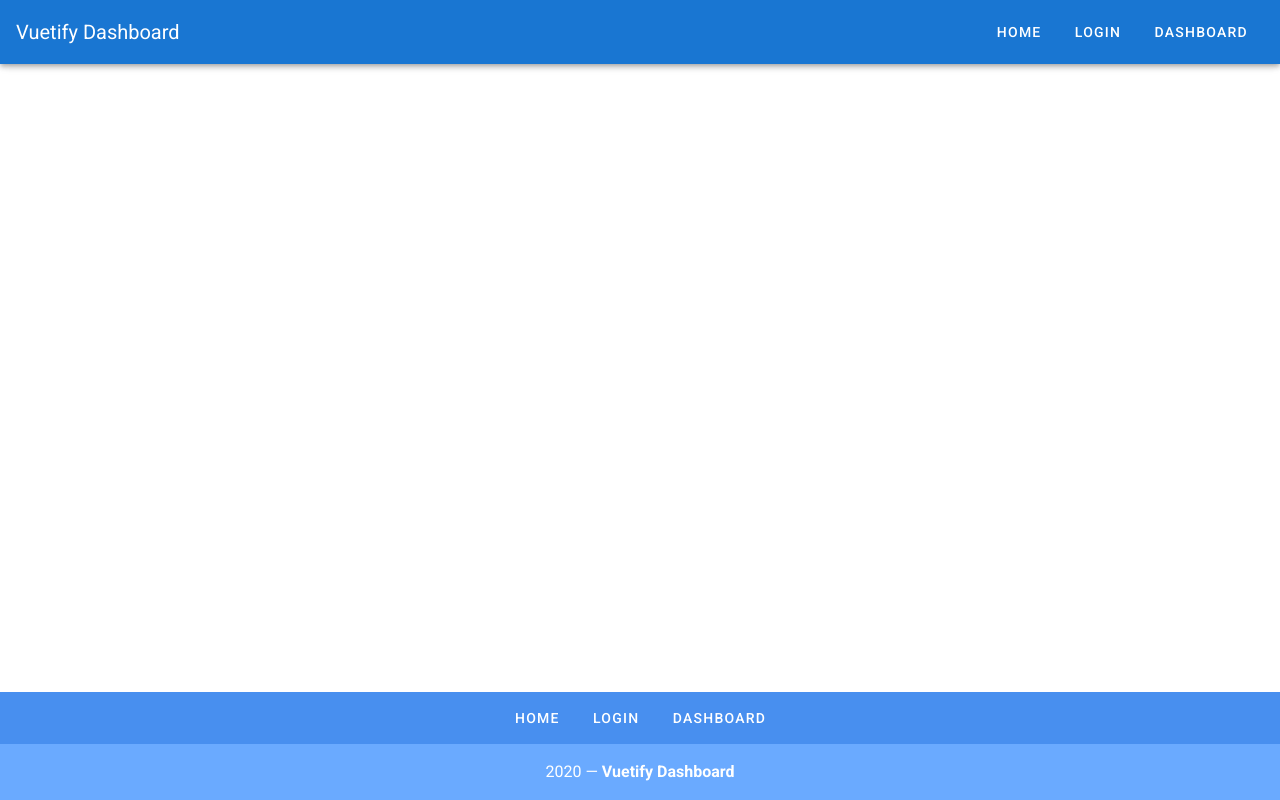
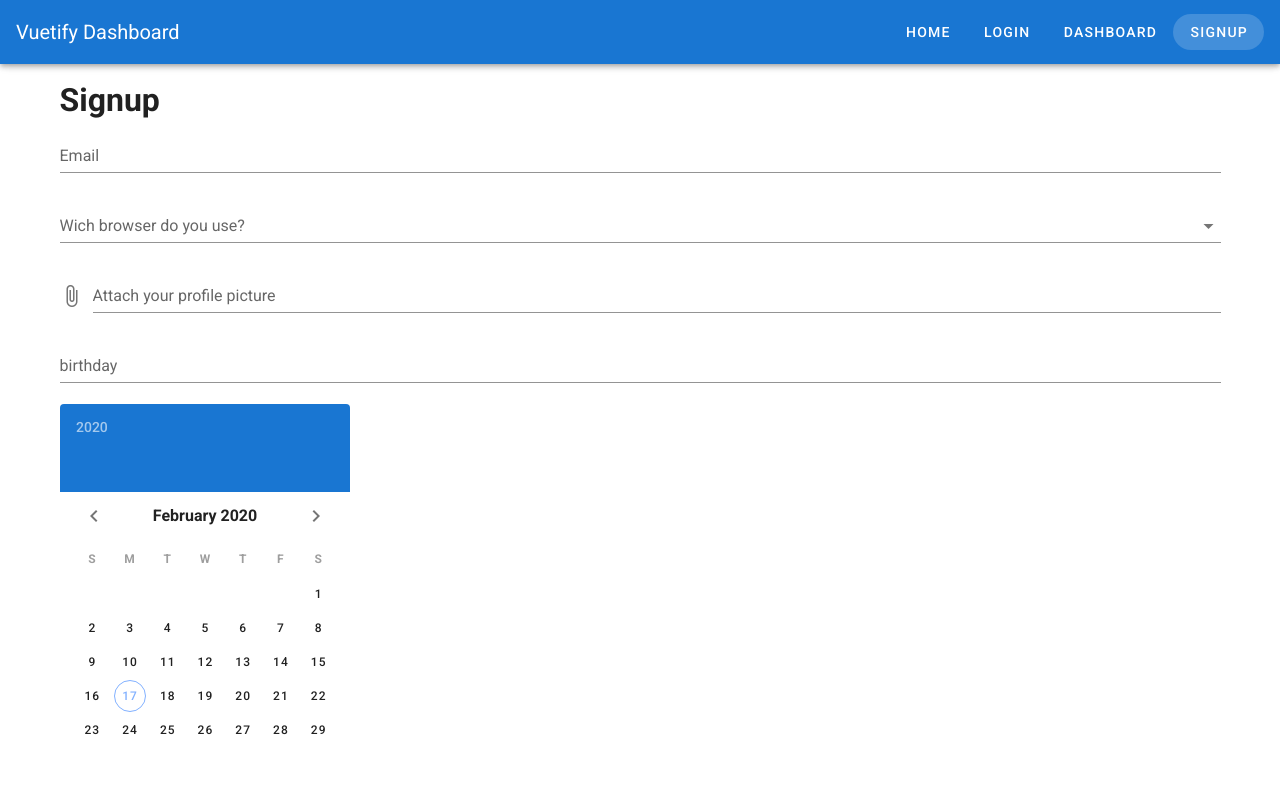
Before and after one commit to juliosaraiva/vuemastery-vuetify, a Vue app: page /signup in a window 1280 px wide. Shown: the top 800 px of the page. Built offline with nearby package versions, Linux system fonts and the light colour scheme.

Commit message:
feat: Learning about forms

```diff
--- a/src/App.vue
+++ b/src/App.vue
@@ -51,6 +51,10 @@
       {
         label: "Dashboard",
         url: "/dashboard"
+      },
+      {
+        label: "Signup",
+        url: "/signup"
       }
     ]
   })
--- a/src/router/index.js
+++ b/src/router/index.js
@@ -28,6 +28,11 @@
     path: "/dashboard",
     name: "dashboard",
     component: () => import("@/views/Dashboard.vue")
+  },
+  {
+    path: "/signup",
+    name: "signup",
+    component: () => import("@/views/Signup.vue")
   }
 ];
 
--- a/src/views/Dashboard.vue
+++ b/src/views/Dashboard.vue
@@ -2,27 +2,34 @@
   <v-container>
     <h1>Dashboard</h1>
     <v-row>
-      <v-col v-for="sale in sales" :key="`${sale.title}`">
+      <v-col v-for="sale in sales" :key="`${sale.title}`" cols="12" sm="12" md="4">
         <SalesGraph :sale="sale" />
       </v-col>
     </v-row>
 
     <v-row>
-      <v-col v-for="statistic in statistics" :key="`${statistic.title}`">
+      <v-col
+        v-for="statistic in statistics"
+        :key="`${statistic.title}`"
+        cols="12"
+        sm="12"
+        md="6"
+        lg="3"
+      >
         <StatisticCard :statistic="statistic" />
       </v-col>
     </v-row>
 
     <v-row>
-      <v-col cols="8">
+      <v-col cols="12" xs="12" sm="12" md="8">
         <EmployeesTable :employees="employees" @select-employee="setEmployee" />
       </v-col>
-      <v-col cols="4">
+      <v-col cols="12" xs="12" sm="12" md="4">
         <EventTimeline :timeline="timeline" />
       </v-col>
     </v-row>
 
-    <v-snackbar v-model="snackbar">
+    <v-snackbar v-model="snackbar" :left="$vuetify.breakpoint.lgAndUp">
       You have selected {{ selectedEmployee.name }}, {{ selectedEmployee.title }}
       <v-btn color="pink" text @click="snackbar = false">Close</v-btn>
     </v-snackbar>
--- /dev/null
+++ b/src/views/Signup.vue
@@ -0,0 +1,30 @@
+<template>
+  <v-container>
+    <v-row>
+      <v-col>
+        <h1>Signup</h1>
+        <v-form>
+          <v-text-field label="Email" type="email"></v-text-field>
+          <v-autocomplete label="Wich browser do you use?" :items="browsers"></v-autocomplete>
+          <v-file-input label="Attach your profile picture"></v-file-input>
+          <v-text-field label="birthday" v-model="birthday" readonly></v-text-field>
+          <v-date-picker v-model="birthday"></v-date-picker>
+          <v-checkbox label="Agree to terms & conditions"></v-checkbox>
+          <v-btn type="submit" color="primary">Submit</v-btn>
+        </v-form>
+      </v-col>
+    </v-row>
+  </v-container>
+</template>
+
+<script>
+export default {
+  data: () => ({
+    birthday: "",
+    browsers: ["Chrome", "Firefox", "Safari", "Opera", "Edge"]
+  })
+};
+</script>
+
+<style>
+</style>
```
